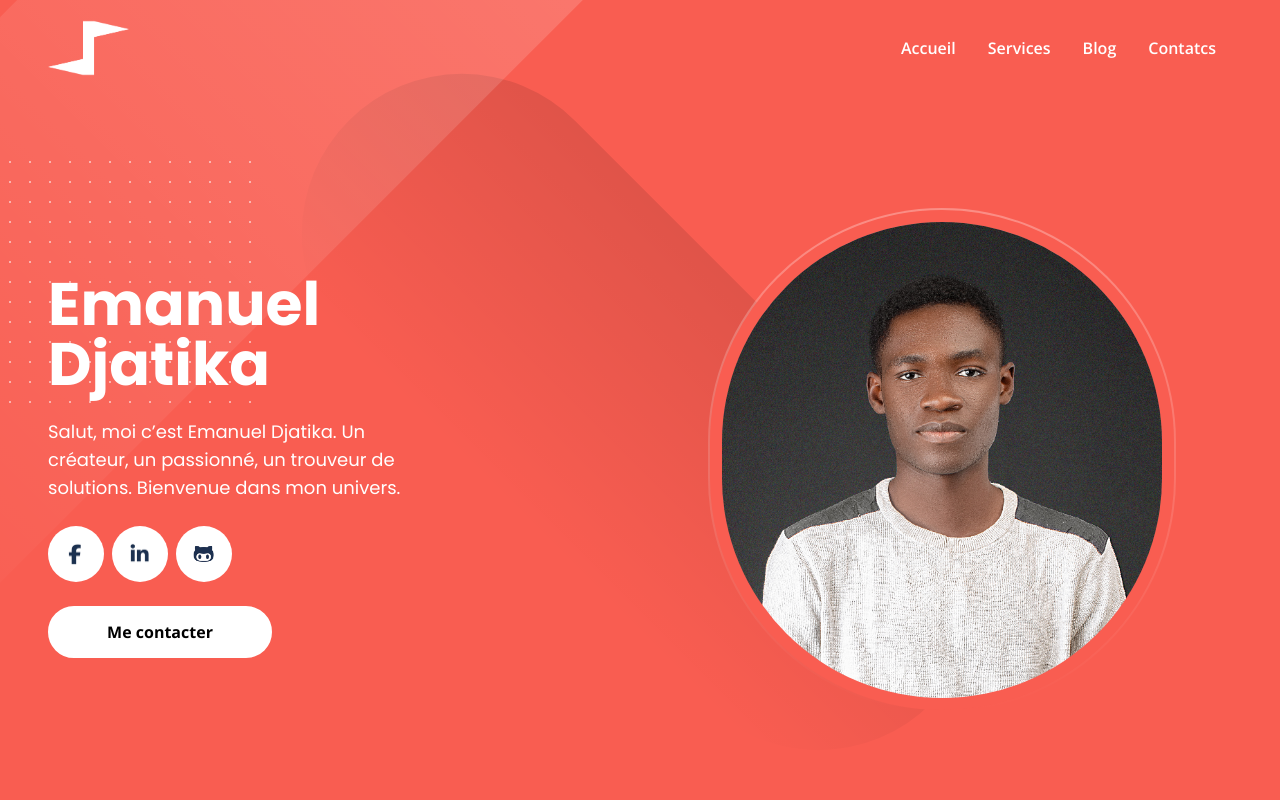
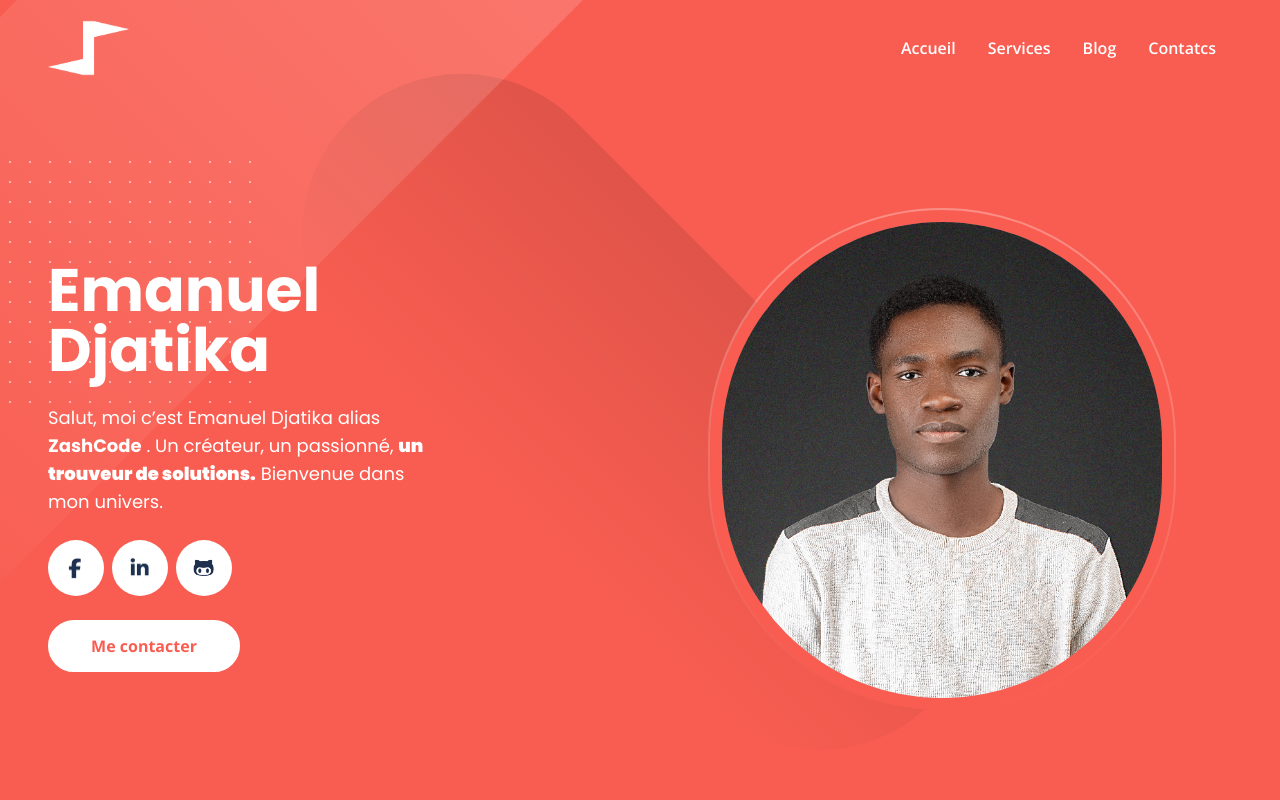
Before and after one commit to MnD3v/emanuel-djatika, a Next.js app: page / in a window 1280 px wide. Shown: the top 800 px of the page. Built offline with nearby package versions, Linux system fonts and the light colour scheme; a web font is replaced by a local one.

Commit message:
oublie pas l'objectif

```diff
--- a/src/app/compents/presentation.tsx
+++ b/src/app/compents/presentation.tsx
@@ -37,8 +37,8 @@ const Presentation = () => {
                 <motion.p
                     variants={Animations.bottomToTop({ duration: 1.1 })}
 
-                    className='text-lg'>Salut, moi c’est Emanuel Djatika.
-                    Un créateur, un passionné, un trouveur de solutions. Bienvenue dans mon univers.</motion.p>
+                    className='text-lg'>Salut, moi c’est Emanuel Djatika alias <span className='font-bold'>ZashCode</span> .
+                    Un créateur, un passionné, <span className='font-black'>un trouveur de solutions.</span> Bienvenue dans mon univers.</motion.p>
                 <div className="my-6 flex gap-2">
                     {socials.map((element, index) => (
                         <motion.a
@@ -54,7 +54,7 @@ const Presentation = () => {
                 </div>
                 <motion.a href='/contact'
                     variants={Animations.bottomToTop({ duration: 1.7 })}
-                    className=' bg-white font-bold font-openSans text-black hover:text-white rounded-full px-12 py-3 md:py-3 border-2 border-white hover:bg-transparent w-56 text-center'>
+                    className=' bg-white font-bold font-openSans text-morange hover:text-white rounded-full px-3 py-3 md:py-3 border-2 border-white hover:bg-transparent w-48 text-center'>
                  Me contacter
                 </motion.a>
             </motion.div>
--- a/src/app/compents/realisations.tsx
+++ b/src/app/compents/realisations.tsx
@@ -6,8 +6,8 @@ const Realisations = () => {
     const projets = [
         { image: "cemena.png", link: "https://www.cemena-togo.com/", title: "Des solutions naturelles pour votre Santé", type: "Site web" },
         { image: "eboite.png", link: "https://eboite.co/", title: "La BAN (Boîte à Avis Numérique) est une plateforme moderne", type: "Site web" },
-        { image: "orphelinat.png", link: "https://yendoube.vercel.app/", title: "Création de site de soutien aux démunis", type: "Site web" },
-    { image: "moger.png", link: "", title: "Conception d'une application immobilière", type: "Application mobile" }
+        { image: "orphelinat.png", link: "https://yendoube.vercel.app/", title: "Soutenir Un Démuni Pour un monde meilleur", type: "Site web" },
+        { image: "moger.png", link: "https://play.google.com/store/apps/details?id=com.equilibre.moger", title: "Simplement, Rapidement, Un bien immobilier pour tous", type: "Application mobile" }
     ]
     return (
         <div className='max w-full '>
--- a/src/app/layout.tsx
+++ b/src/app/layout.tsx
@@ -14,7 +14,7 @@ const geistMono = localFont({
 });
 
 export const metadata: Metadata = {
-  title: "sozisoft",
+  title: "Manu",
   description: "Entreprise de création de solution numérique",
 };
 
@@ -49,7 +49,7 @@ export default function RootLayout({
 
             <div>
               <img src="/logo.png" alt="" className="w-12" />
-              <p className="w-80 mt-6">Chez sozisoft, des solutions web et mobiles sur mesure pour donner vie à vos projets avec efficacité et innovation.</p>
+              <p className="w-80 mt-6">Chez ZashCode, des solutions web et mobiles sur mesure pour donner vie à vos projets avec efficacité et innovation.</p>
               <div className="my-6 flex gap-2">
                 {socials.map((element) => (
                   <div key={element.icon} className="bg-white h-14 w-14 rounded-lg flex flex-col items-center justify-center">
@@ -68,7 +68,7 @@ export default function RootLayout({
               </div>
               <div className="flex items-center">
                 <img src="/icons/mail.png" alt="" className="h-6 " />
-                <p className="p-3">sozisoft@gmail.com</p>
+                <p className="p-3">em.djatika@gmail.com</p>
               </div>
               <div className="flex items-center">
                 <img src="/icons/map.png" alt="" className="h-6 mx-1 " />
```
